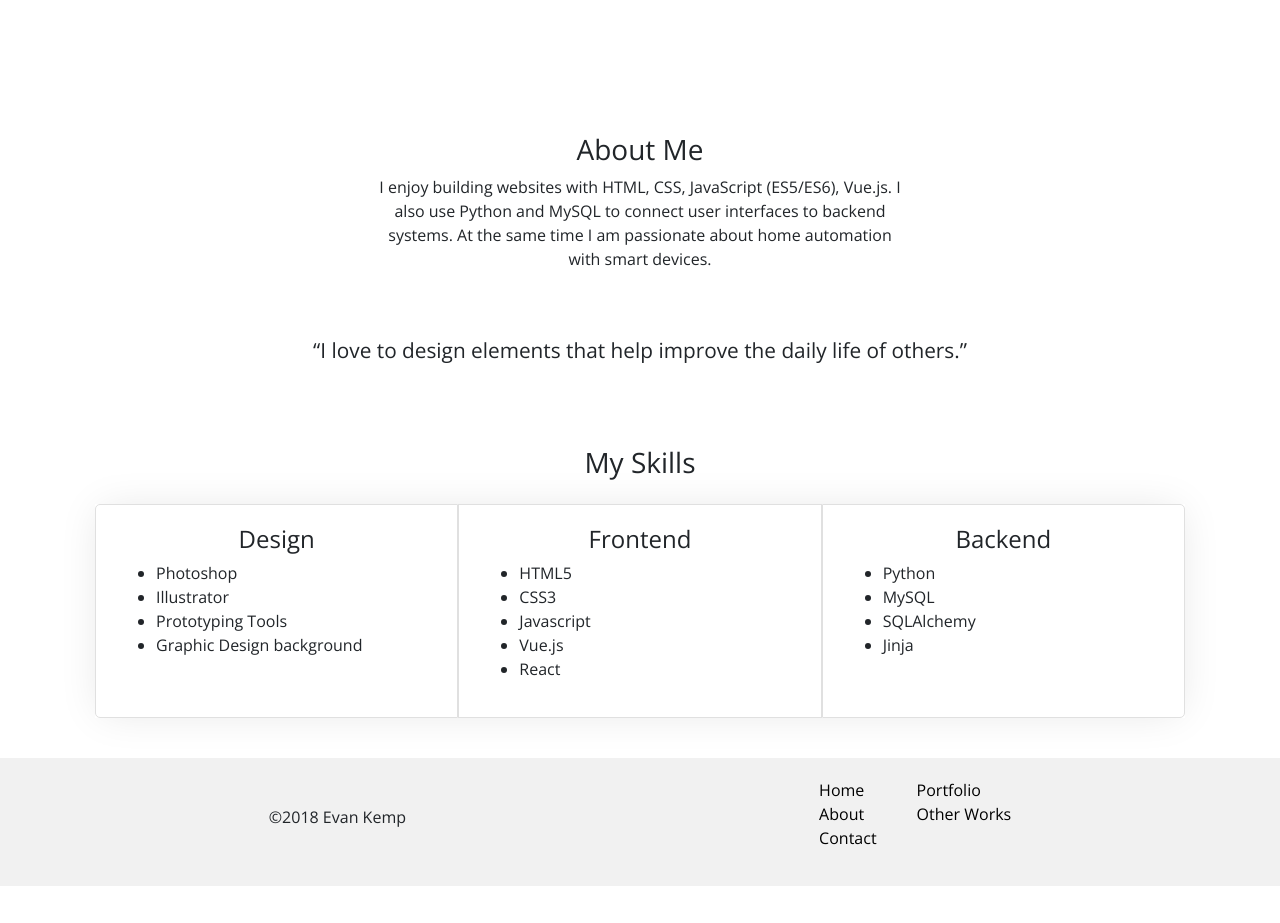
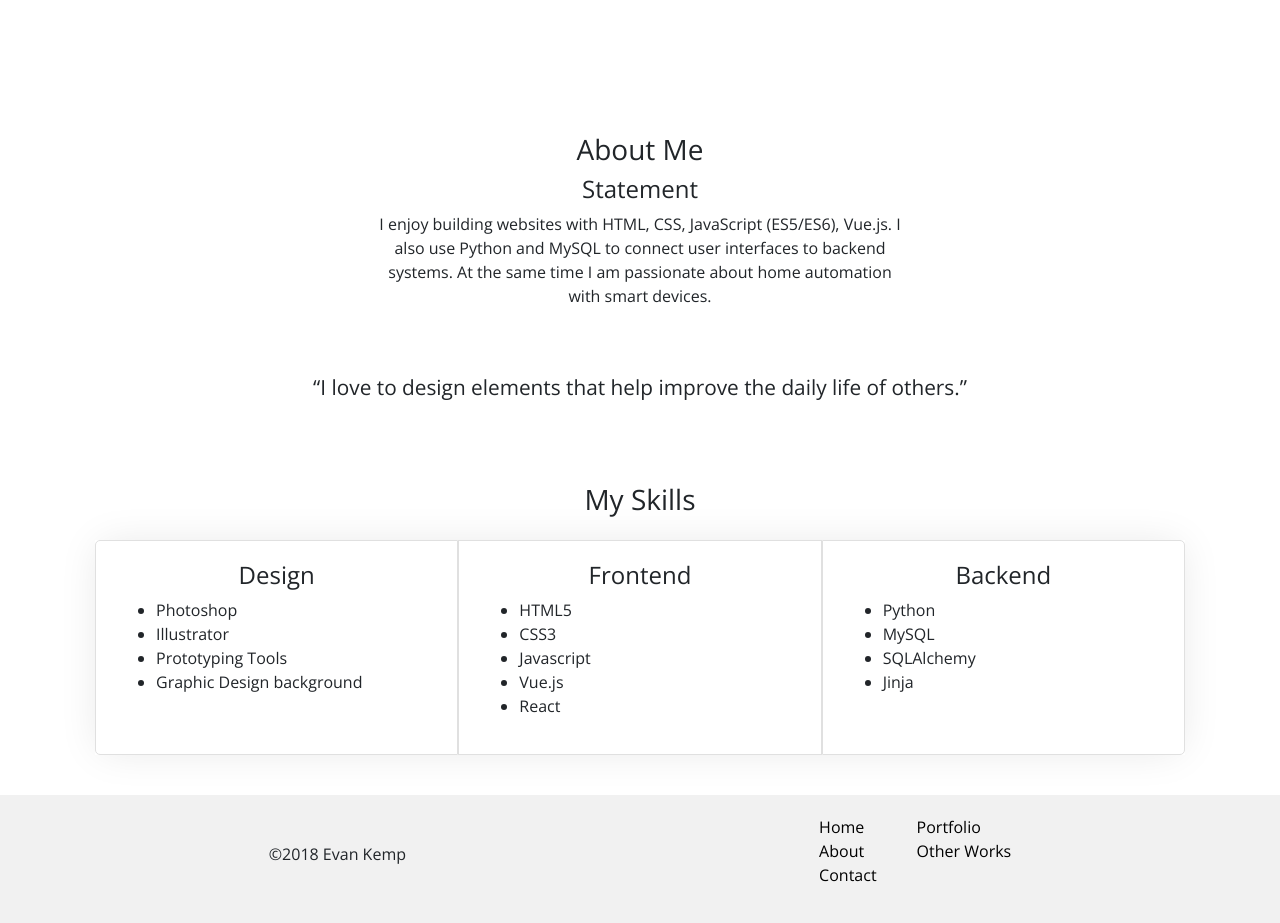
Before and after one commit to evankp/html5, a website: page index.html in a window 1280 px wide. Shown: the part 860-1783 px from the top of the page. Before the commit the page ends 1746 px from the top, so only its background shows below. Drawn offline with nearby package versions, Linux system fonts and the light colour scheme.

Commit message:
Validation fix

```diff
--- a/index.html
+++ b/index.html
@@ -34,10 +34,11 @@
         </div>
 
         <section id="about" class="d-flex flex-column align-items-center">
-            <article class="d-flex flex-column align-items-center mb-5">
             <header>
                 <h3>About Me</h3>
             </header>
+            <article class="d-flex flex-column align-items-center mb-5">
+                <h4>Statement</h4>
                 <p class="text-center">
                     I enjoy building websites with HTML, CSS, JavaScript (ES5/ES6), Vue.js.
                 I also use Python and MySQL to connect user interfaces to backend systems.
@@ -51,12 +52,12 @@
         </section>
 
         <section>
-            <article>
             <header>
                     <h3 class="text-center mb-4">My Skills</h3>
             </header>
+
             <div id="section-columns" class="row">
-                    <section class="skill-section col-lg-4">
+                <article class="skill-section col-lg-4">
                     <h4>Design</h4>
                     <ul>
                         <li>Photoshop</li>
@@ -64,9 +65,9 @@
                         <li>Prototyping Tools</li>
                         <li>Graphic Design background</li>
                     </ul>
-                    </section>
+                </article>
 
-                    <section class="skill-section col-lg-4">
+                <article class="skill-section col-lg-4">
                     <h4>Frontend</h4>
                     <ul>
                         <li>HTML5</li>
@@ -75,9 +76,9 @@
                         <li>Vue.js</li>
                         <li>React</li>
                     </ul>
-                    </section>
+                </article>
 
-                    <section class="skill-section col-lg-4">
+                <article class="skill-section col-lg-4">
                     <h4>Backend</h4>
                     <ul>
                         <li>Python</li>
@@ -85,9 +86,8 @@
                         <li>SQLAlchemy</li>
                         <li>Jinja</li>
                     </ul>
-                    </section>
+                </article>
             </div>
-            </article>
         </section>
     </div>
 
```
Lines whose indentation alone changed are shown as unchanged.
